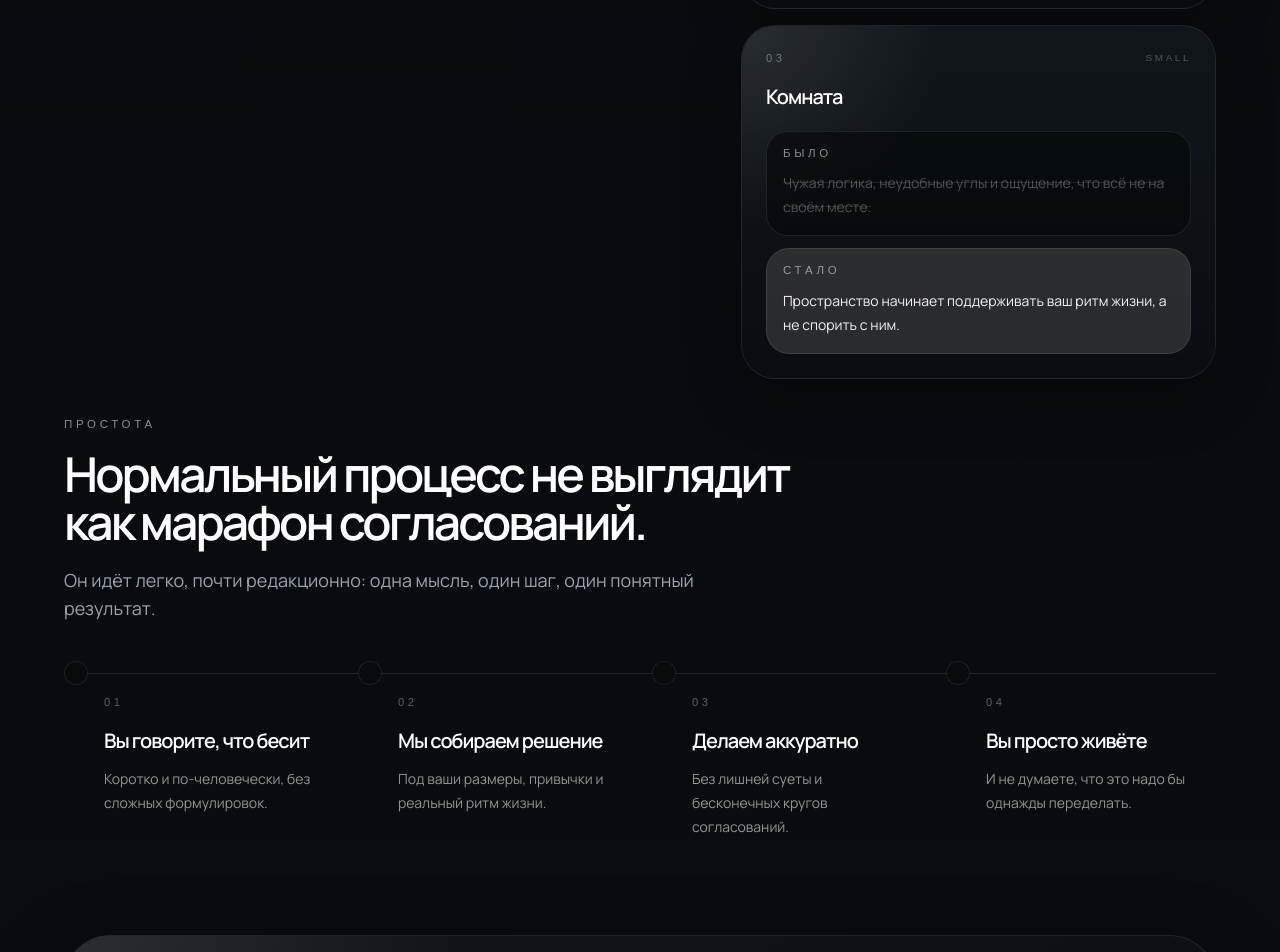
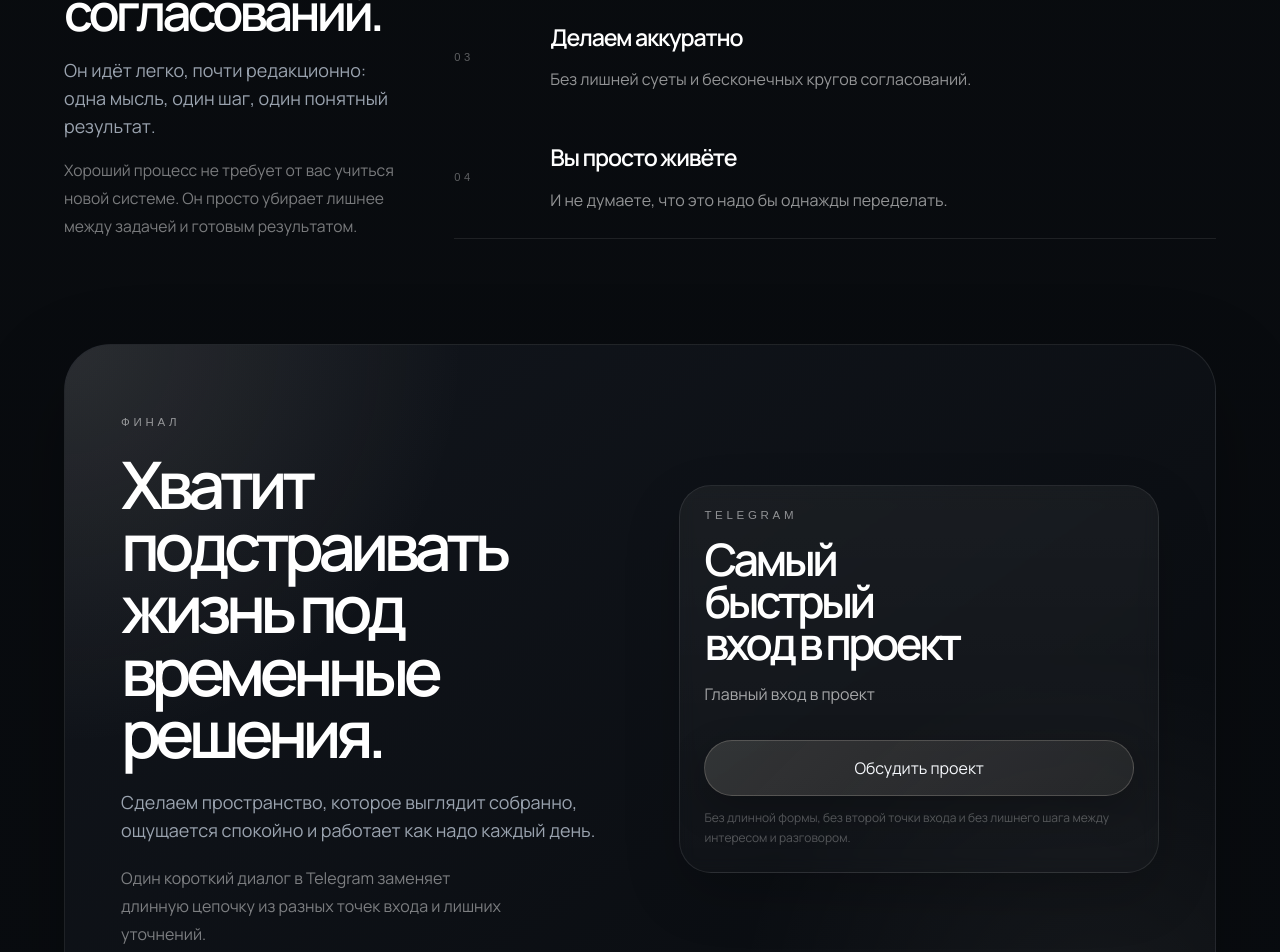
Before and after one commit to sergeykikotqa/criatevmebel, a Next.js app: page / in a window 1280 px wide. Shown: the part 1780-2732 px from the top of the page. Built offline with nearby package versions, Linux system fonts and the light colour scheme; a web font is replaced by a local one.

Commit message:
Reduce proof section to two cases

```diff
--- a/app/page.tsx
+++ b/app/page.tsx
@@ -5,24 +5,31 @@ import { HeroOverlay } from "@/components/hero-overlay";
 import { Reveal } from "@/components/reveal";
 import { landingContent, type ContactLink, type ProofCard } from "@/lib/content";
 
-function SectionHeader({
+function SectionRail({
   kicker,
   title,
   description,
+  bridge,
 }: {
   kicker: string;
   title: string;
   description?: string;
+  bridge?: string;
 }) {
   return (
-    <div className="max-w-3xl">
+    <div className="max-w-[24rem]">
       <p className="kicker">{kicker}</p>
-      <h2 className="mt-5 text-3xl font-semibold tracking-[-0.06em] text-white sm:text-4xl lg:text-5xl">
+      <h2 className="mt-5 text-[clamp(2rem,4vw,3.7rem)] font-semibold leading-[0.96] tracking-[-0.075em] text-white">
         {title}
       </h2>
       {description ? (
-        <p className="mt-5 max-w-2xl text-base leading-7 text-[var(--color-muted)] sm:text-lg">
+        <p className="mt-5 max-w-[22rem] text-base leading-7 text-[var(--color-muted)] sm:text-lg">
           {description}
+        </p>
+      ) : null}
+      {bridge ? (
+        <p className="mt-4 max-w-[21rem] text-sm leading-6 text-white/46 sm:text-[0.98rem] sm:leading-7">
+          {bridge}
         </p>
       ) : null}
     </div>
@@ -37,10 +44,6 @@ const mobileProofCopy: Record<string, { problem: string; outcome: string }> = {
   "Шкаф": {
     problem: "Внутри вечный компромисс.",
     outcome: "Хранение закрывает вопрос.",
-  },
-  "Комната": {
-    problem: "Пространство мешает ритму.",
-    outcome: "Комната работает на вас.",
   },
 };
 
@@ -292,15 +295,19 @@ export default function Home() {
       </section>
 
       <section className="mx-auto max-w-[var(--max-width)] px-5 py-12 sm:px-6 sm:py-16 lg:px-10 lg:pb-8 lg:pt-16">
+        <div className="grid gap-10 lg:grid-cols-[minmax(16rem,0.62fr)_minmax(0,1.38fr)] lg:items-start lg:gap-12">
           <Reveal>
-          <SectionHeader
+            <div className="lg:pt-2">
+              <SectionRail
                 kicker="Было → стало"
                 title="Уровень чувствуется не по словам, а по тому, как пространство работает."
                 description="Здесь один главный акцент и два доказательства: качество видно сразу."
+                bridge="Разница продаётся быстрее всего в тот момент, когда пространство перестаёт спорить с повседневной жизнью."
               />
+            </div>
           </Reveal>
 
-        <div className="mt-10 grid gap-4 sm:mt-12 lg:grid-cols-[minmax(0,1.28fr)_minmax(0,0.92fr)]">
+          <div className="grid gap-4 xl:grid-cols-[minmax(0,1.12fr)_minmax(0,0.88fr)]">
             <Reveal>
               <ProofLeadCard card={leadProof} />
             </Reveal>
@@ -313,51 +320,38 @@ export default function Home() {
               ))}
             </div>
           </div>
+        </div>
       </section>
 
-      <section className="mx-auto max-w-[var(--max-width)] px-5 py-10 sm:px-6 sm:py-12 lg:px-10 lg:pb-14 lg:pt-2">
+      <section className="mx-auto max-w-[var(--max-width)] px-5 py-10 sm:px-6 sm:py-12 lg:px-10 lg:pb-16 lg:pt-6">
+        <div className="grid gap-10 lg:grid-cols-[minmax(16rem,0.62fr)_minmax(0,1.38fr)] lg:items-start lg:gap-12">
           <Reveal>
-          <SectionHeader
+            <div className="lg:pt-1">
+              <SectionRail
                 kicker="Простота"
                 title="Нормальный процесс не выглядит как марафон согласований."
                 description="Он идёт легко, почти редакционно: одна мысль, один шаг, один понятный результат."
+                bridge="Хороший процесс не требует от вас учиться новой системе. Он просто убирает лишнее между задачей и готовым результатом."
               />
+            </div>
           </Reveal>
 
-        <div className="mt-7 grid gap-4 md:hidden">
+          <div className="border-y border-white/8">
+            <div>
               {steps.map((step, index) => (
-            <Reveal key={step.title} delay={0.04 * index} y={12}>
-              <article className="rounded-[1.5rem] border border-white/8 bg-white/[0.02] p-4">
-                <p className="font-mono text-[0.7rem] uppercase tracking-[0.32em] text-white/34">
+                <Reveal key={step.title} delay={0.05 * index} y={12}>
+                  <article className="grid gap-4 border-b border-white/8 py-5 last:border-b-0 sm:grid-cols-[4.5rem_minmax(0,1fr)] sm:gap-6 sm:py-6">
+                    <div className="flex items-center gap-4 text-white/34">
+                      <span className="font-mono text-[0.7rem] uppercase tracking-[0.32em]">
                         0{index + 1}
-                </p>
-                <h3 className="mt-4 text-lg font-semibold tracking-[-0.05em] text-white">
+                      </span>
+                      <span className="h-px flex-1 bg-white/10 sm:hidden" />
+                    </div>
+                    <div className="max-w-[27rem]">
+                      <h3 className="text-xl font-semibold tracking-[-0.05em] text-white sm:text-[1.45rem]">
                         {step.title}
                       </h3>
-                <p className="mt-2 text-sm leading-6 text-white/56">
-                  {step.description}
-                </p>
-              </article>
-            </Reveal>
-          ))}
-        </div>
-
-        <div className="relative mt-8 hidden md:block">
-          <div className="absolute left-0 right-0 top-[1.2rem] hidden h-px bg-white/10 xl:block" />
-
-          <div className="grid gap-8 md:grid-cols-2 xl:grid-cols-4 xl:gap-6">
-            {steps.map((step, index) => (
-              <Reveal key={step.title} delay={0.05 * index} y={14}>
-                <article className="relative xl:pt-10">
-                  <span className="absolute left-0 top-[0.45rem] h-6 w-6 rounded-full border border-[rgba(222,214,199,0.28)] bg-[var(--color-bg)]" />
-                  <div className="max-w-[16rem] pl-10">
-                    <p className="font-mono text-[0.7rem] uppercase tracking-[0.32em] text-white/34">
-                      0{index + 1}
-                    </p>
-                    <h3 className="mt-4 text-xl font-semibold tracking-[-0.05em] text-white">
-                      {step.title}
-                    </h3>
-                    <p className="mt-3 text-sm leading-6 text-white/56">
+                      <p className="mt-3 text-sm leading-6 text-white/56 sm:text-base sm:leading-7">
                         {step.description}
                       </p>
                     </div>
@@ -366,72 +360,71 @@ export default function Home() {
               ))}
             </div>
           </div>
+        </div>
       </section>
 
       <section className="mx-auto max-w-[var(--max-width)] px-5 pb-20 pt-8 sm:px-6 sm:pt-10 lg:px-10 lg:pb-24 lg:pt-10">
         <Reveal>
           <div className="relative overflow-hidden rounded-[2.35rem] border border-white/10 bg-[linear-gradient(145deg,rgba(18,22,29,0.98),rgba(9,12,16,0.94))] px-5 py-10 shadow-[0_34px_90px_rgba(0,0,0,0.3)] sm:rounded-[2.9rem] sm:px-10 sm:py-16 lg:px-14 lg:py-18">
             <div className="absolute inset-0 bg-[radial-gradient(circle_at_top_left,rgba(222,214,199,0.12),transparent_30%),radial-gradient(circle_at_90%_100%,rgba(255,255,255,0.05),transparent_30%)]" />
-            <div className="relative grid gap-8 lg:grid-cols-[minmax(0,1fr)_23rem] lg:items-end">
-              <div className="max-w-4xl">
+            <div className="relative grid gap-10 lg:grid-cols-[minmax(0,0.9fr)_minmax(22rem,0.82fr)] lg:items-start lg:gap-8">
+              <div className="max-w-[34rem]">
                 <p className="kicker">Финал</p>
-                <h2 className="mt-6 text-4xl font-semibold tracking-[-0.085em] text-white sm:text-5xl lg:text-[4.1rem] lg:leading-[0.95]">
+                <h2 className="mt-6 max-w-[10ch] text-4xl font-semibold tracking-[-0.085em] text-white sm:text-5xl lg:text-[4.1rem] lg:leading-[0.95]">
                   {finalCta.title}
                 </h2>
-                <p className="mt-6 max-w-2xl text-base leading-7 text-[var(--color-muted)] sm:text-lg">
+                <p className="mt-6 max-w-[30rem] text-base leading-7 text-[var(--color-muted)] sm:text-lg">
                   {finalCta.description}
+                </p>
+                <p className="mt-5 max-w-[24rem] text-sm leading-6 text-white/46 sm:text-base sm:leading-7">
+                  Один короткий диалог в Telegram заменяет длинную цепочку из разных точек входа и лишних уточнений.
                 </p>
               </div>
 
-              <div className="rounded-[1.6rem] border border-[rgba(222,214,199,0.12)] bg-[linear-gradient(180deg,rgba(255,255,255,0.035),rgba(255,255,255,0.018))] p-5 backdrop-blur-sm sm:rounded-[1.8rem] sm:p-6">
-                <p className="kicker text-[var(--color-accent)]">Точка входа</p>
+              <div className="w-full lg:pt-[4.25rem]">
+                <div className="w-full rounded-[1.8rem] border border-[rgba(222,214,199,0.14)] bg-[linear-gradient(180deg,rgba(255,255,255,0.05),rgba(255,255,255,0.02))] p-5 shadow-[0_22px_55px_rgba(0,0,0,0.18)] backdrop-blur-sm sm:rounded-[2rem] sm:p-6">
+                  <p className="kicker text-[var(--color-accent)]">{primaryContact.label}</p>
+                  <h3 className="mt-4 max-w-[9ch] text-[clamp(2rem,3.5vw,3rem)] font-semibold leading-[0.94] tracking-[-0.08em] text-white">
+                    Самый быстрый вход в проект
+                  </h3>
+                  <p className="mt-4 max-w-[18rem] text-sm leading-6 text-white/62 sm:text-base sm:leading-7">
+                    {primaryContact.note ?? "Главный вход в проект"}
+                  </p>
                   <Link
                     href={primaryContact.href}
                     target="_blank"
                     rel="noreferrer"
-                  className="group mt-5 block rounded-[1.45rem] border border-[rgba(222,214,199,0.22)] bg-[linear-gradient(180deg,rgba(222,214,199,0.14),rgba(222,214,199,0.06))] px-4 py-4 shadow-[0_18px_42px_rgba(0,0,0,0.2)]"
-                >
-                  <div className="flex items-start justify-between gap-4">
-                    <div>
-                      <p className="text-lg font-semibold tracking-[-0.03em] text-white">
-                        {primaryContact.label}
-                      </p>
-                      {primaryContact.note ? (
-                        <p className="mt-2 text-sm leading-6 text-white/62">
-                          {primaryContact.note}
-                        </p>
-                      ) : null}
-                    </div>
-                    <span className="text-sm text-white/46 transition-transform duration-200 group-hover:translate-x-1">
-                      →
-                    </span>
-                  </div>
-                </Link>
-                <Link
-                  href={siteConfig.telegramUrl}
-                  target="_blank"
-                  rel="noreferrer"
-                  className="button-primary mt-5 w-full justify-between text-base"
+                    className="button-primary mt-8 w-full justify-between text-base"
                   >
                     {finalCta.buttonLabel}
                   </Link>
-                <div className="mt-6 h-px w-20 bg-[linear-gradient(90deg,rgba(222,214,199,0.68),transparent)]" />
-                <div className="mt-5">
-                  <p className="kicker text-white/30">Дополнительно</p>
+                  <p className="mt-3 text-xs leading-5 text-white/28">
+                    Без длинной формы, без второй точки входа и без лишнего шага между интересом и разговором.
+                  </p>
                 </div>
-                <div className="mt-3 grid gap-1.5">
+              </div>
+            </div>
+          </div>
+        </Reveal>
+
+        {secondaryContactLinks.length ? (
+          <Reveal delay={0.08} y={10}>
+            <div className="mt-4 border-t border-white/8 pt-4">
+              <div className="flex flex-col gap-2 sm:flex-row sm:flex-wrap sm:items-start sm:justify-between">
                 {secondaryContactLinks.map((contact) => (
                   <Link
                     key={contact.label}
                     href={contact.href}
                     target="_blank"
                     rel="noreferrer"
-                      className="group flex items-start justify-between gap-4 rounded-[1rem] px-1 py-2"
+                    className="group flex items-start justify-between gap-4 rounded-[1rem] px-1 py-2 text-white/46 transition-colors duration-200 hover:text-white/74"
                   >
                     <div>
-                        <p className="text-sm font-medium text-white/58">{contact.label}</p>
+                      <p className="text-sm font-medium">{contact.label}</p>
                       {contact.note ? (
-                          <p className="mt-1 text-xs leading-5 text-white/32">{contact.note}</p>
+                        <p className="mt-1 text-xs leading-5 text-white/26 transition-colors duration-200 group-hover:text-white/38">
+                          {contact.note}
+                        </p>
                       ) : null}
                     </div>
                     <span className="text-sm text-white/18 transition-transform duration-200 group-hover:translate-x-1">
@@ -441,9 +434,8 @@ export default function Home() {
                 ))}
               </div>
             </div>
-            </div>
-          </div>
           </Reveal>
+        ) : null}
       </section>
     </main>
   );
--- a/lib/content.ts
+++ b/lib/content.ts
@@ -108,13 +108,6 @@ export const landingContent: LandingContent = {
         alt: "Сдержанный встроенный шкаф в мягкой светлой палитре.",
       },
     },
-    {
-      label: "Комната",
-      size: "small",
-      problem: "Чужая логика, неудобные углы и ощущение, что всё не на своём месте.",
-      outcome:
-        "Пространство начинает поддерживать ваш ритм жизни, а не спорить с ним.",
-    },
   ],
   steps: [
     {
```
Lines whose indentation alone changed are shown as unchanged.
